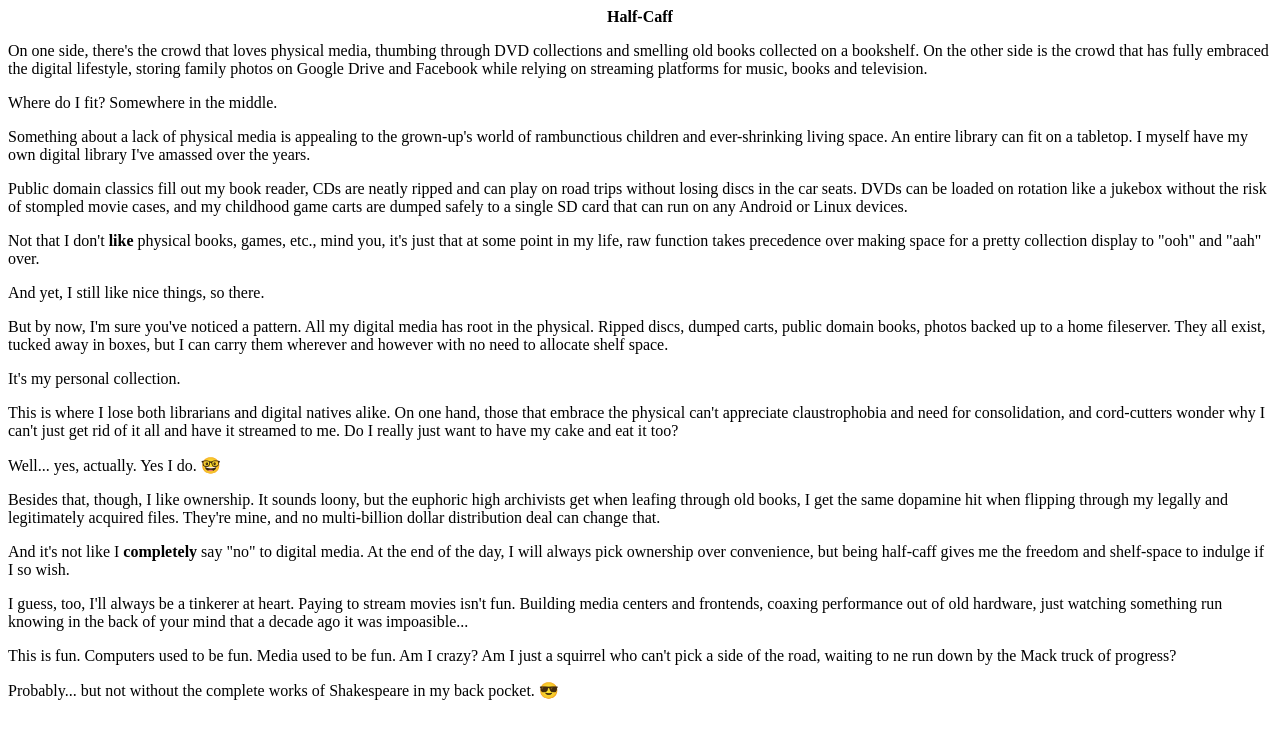
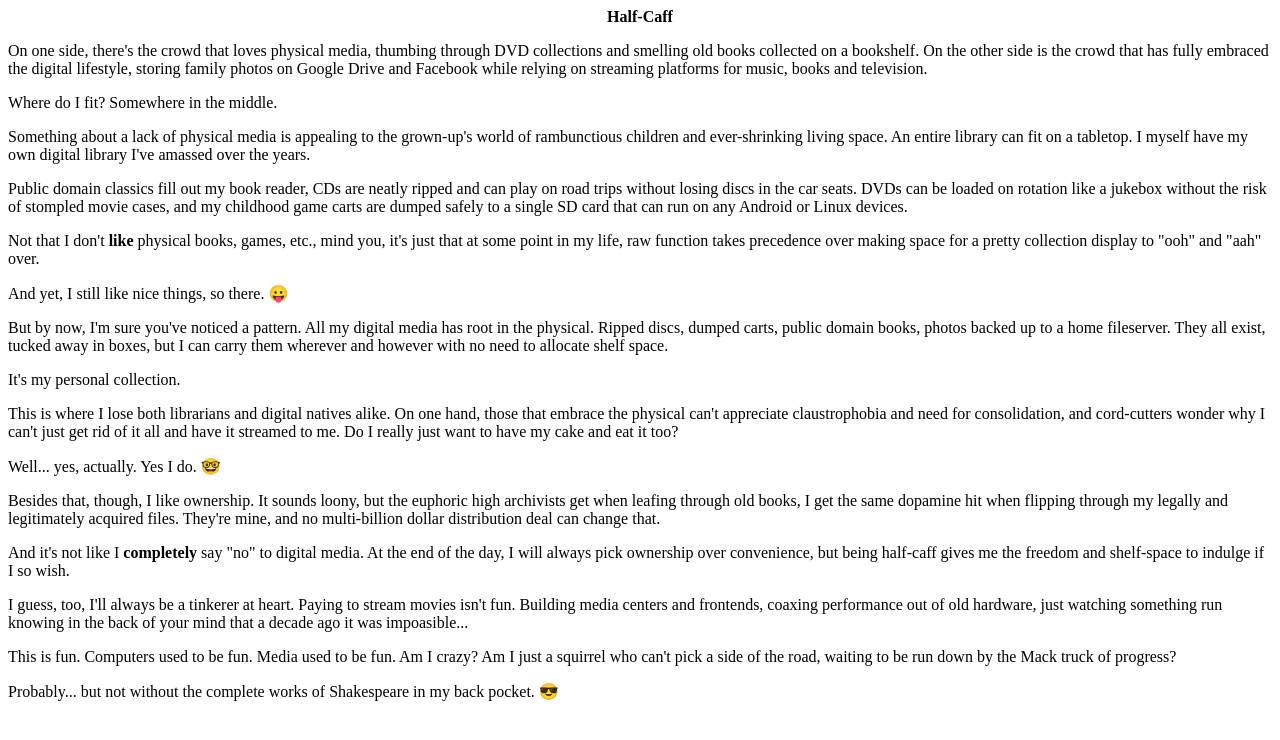
Before and after one commit to madrabbit90/aquarium, a plain HTML site: page blog/test25.htm in a window 1280 px wide. Drawn offline with Linux system fonts and the light colour scheme.

Commit message:
Update test25.htm

```diff
--- a/blog/test25.htm
+++ b/blog/test25.htm
@@ -7,7 +7,7 @@
 <p>Something about a lack of physical media is appealing to the grown-up's world of rambunctious children and ever-shrinking living space. An entire library can fit on a tabletop. I myself have my own digital library I've amassed over the years.</p>
 <p>Public domain classics fill out my book reader, CDs are neatly ripped and can play on road trips without losing discs in the car seats. DVDs can be loaded on rotation like a jukebox without the risk of stompled movie cases, and my childhood game carts are dumped safely to a single SD card that can run on any Android or Linux devices.</p>
 <p>Not that I don't <b>like </b>physical books, games, etc., mind you, it's just that at some point in my life, raw function takes precedence over making space for a pretty collection display to "ooh" and "aah" over.</p>
-<p>And yet, I still like nice things, so there.</p>
+<p>And yet, I still like nice things, so there. 😛</p>
 <p>But by now, I'm sure you've noticed a pattern. All my digital media has root in the physical. Ripped discs, dumped carts, public domain books, photos backed up to a home fileserver. They all exist, tucked away in boxes, but I can carry them wherever and however with no need to allocate shelf space.</p>
 <p>It's my personal collection.</p>
 <p>This is where I lose both librarians and digital natives alike. On one hand, those that embrace the physical can't appreciate claustrophobia and need for consolidation, and cord-cutters wonder why I can't just get rid of it all and have it streamed to me. Do I really just want to have my cake and eat it too?</p>
@@ -15,5 +15,5 @@
 <p>Besides that, though, I like ownership. It sounds loony, but the euphoric high archivists get when leafing through old books, I get the same dopamine hit when flipping through my legally and legitimately acquired files. They're mine, and no multi-billion dollar distribution deal can change that.</p>
 <p>And it's not like I <b>completely </b>say "no" to digital media. At the end of the day, I will always pick ownership over convenience, but being half-caff gives me the freedom and shelf-space to indulge if I so wish.</p>
 <p>I guess, too, I'll always be a tinkerer at heart. Paying to stream movies isn't fun. Building media centers and frontends, coaxing performance out of old hardware, just watching something run knowing in the back of your mind that a decade ago it was impoasible...</p>
-<p>This is fun. Computers used to be fun. Media used to be fun. Am I crazy? Am I just a squirrel who can't pick a side of the road, waiting to ne run down by the Mack truck of progress?</p>
+<p>This is fun. Computers used to be fun. Media used to be fun. Am I crazy? Am I just a squirrel who can't pick a side of the road, waiting to be run down by the Mack truck of progress?</p>
 <p>Probably... but not without the complete works of Shakespeare in my back pocket. 😎</p>
```
